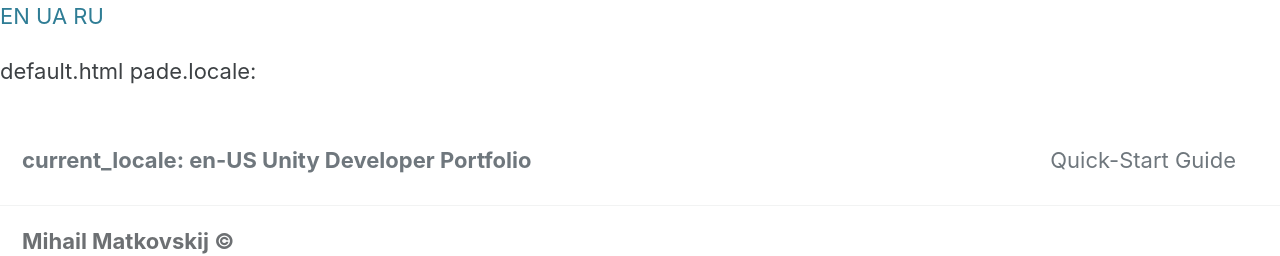
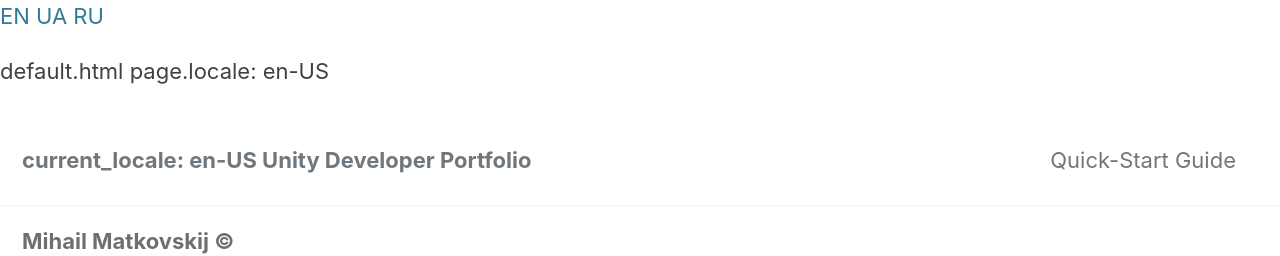
Before and after one commit to cyberdev3/cyberdev3.github.io, a Jekyll site: the page built from index.html, in a window 1280 px wide. Shown: the top 256 px of the page. Built offline with Jekyll 4.4.1, drawn with Linux system fonts in a browser that asks for light colours; cached includes are drawn as plain includes; the list of posts is cut into pages by our own code.

```diff
--- a/_layouts/default.html
+++ b/_layouts/default.html
@@ -10,7 +10,7 @@
   </head>
 
   <body class="layout--{{ page.layout | default: layout.layout }}{% if page.classes or layout.classes %}{{ page.classes | default: layout.classes | join: ' ' | prepend: ' ' }}{% endif %}" dir="{% if site.rtl %}rtl{% else %}ltr{% endif %}">
-    <p>default.html pade.locale: {{pade.locale}}</p>
+    <p>default.html page.locale: {{page.locale}}</p>
     {% include skip-links.html %}
     {% include masthead.html %}
 
```
